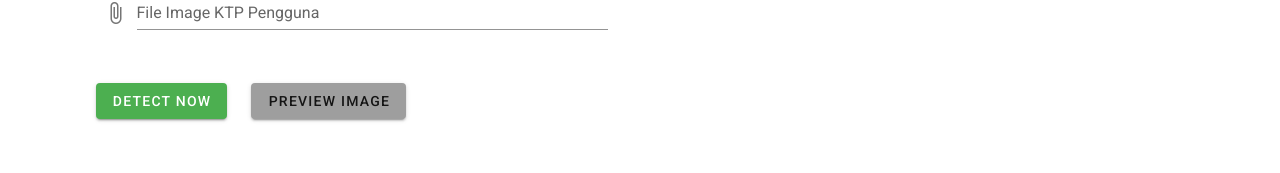
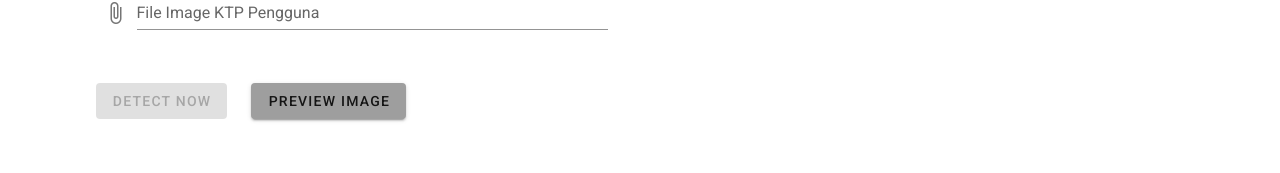
Before and after one commit to fadelrahman31/fe-tampered-image-detection, a Nuxt app: page / in a window 1280 px wide. Shown: the part 451-624 px from the top of the page. Built offline with nearby package versions, Linux system fonts and the light colour scheme.

Commit message:
Update index.vue

```diff
--- a/pages/index.vue
+++ b/pages/index.vue
@@ -45,6 +45,7 @@
                                   show-size
                                   truncate-length="25"
                                   v-model="gambarKTP"
+                                  :rules="rulesGambarKTP"
                                 ></v-file-input>
                             </v-form>
                         </v-card>
@@ -53,6 +54,7 @@
                             class="ma-3"
                             @click="submitForm"
                             :loading="submitting"
+                            :disabled= "!valid"
                         >detect now</v-btn>
                         <v-btn
                             class="ma-3"
@@ -103,6 +105,9 @@ export default {
             v => (v && v.length <= 100) || 'Alamat must be less than 100 characters'
         ],
         gambarKTP: null,
+        rulesGambarKTP: [
+            v => !!v
+        ],
         preview: null,
         message: '',
         prediction: '',
```
